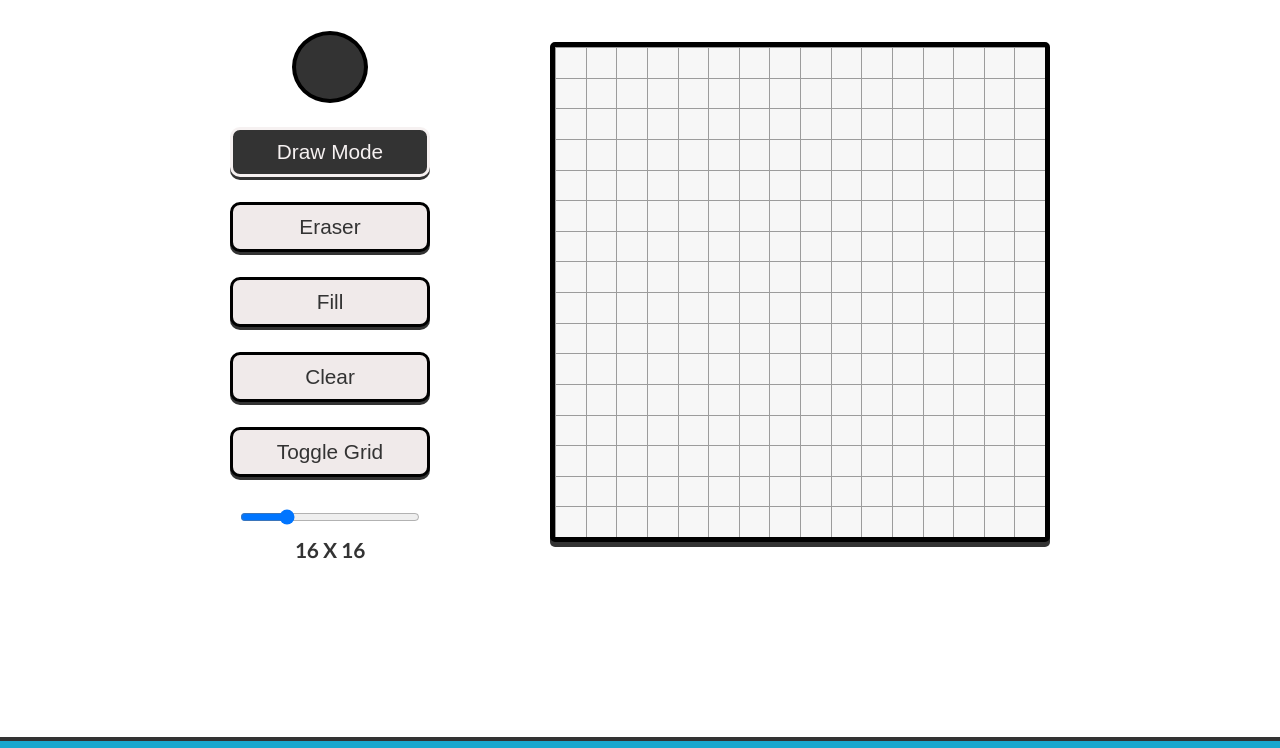
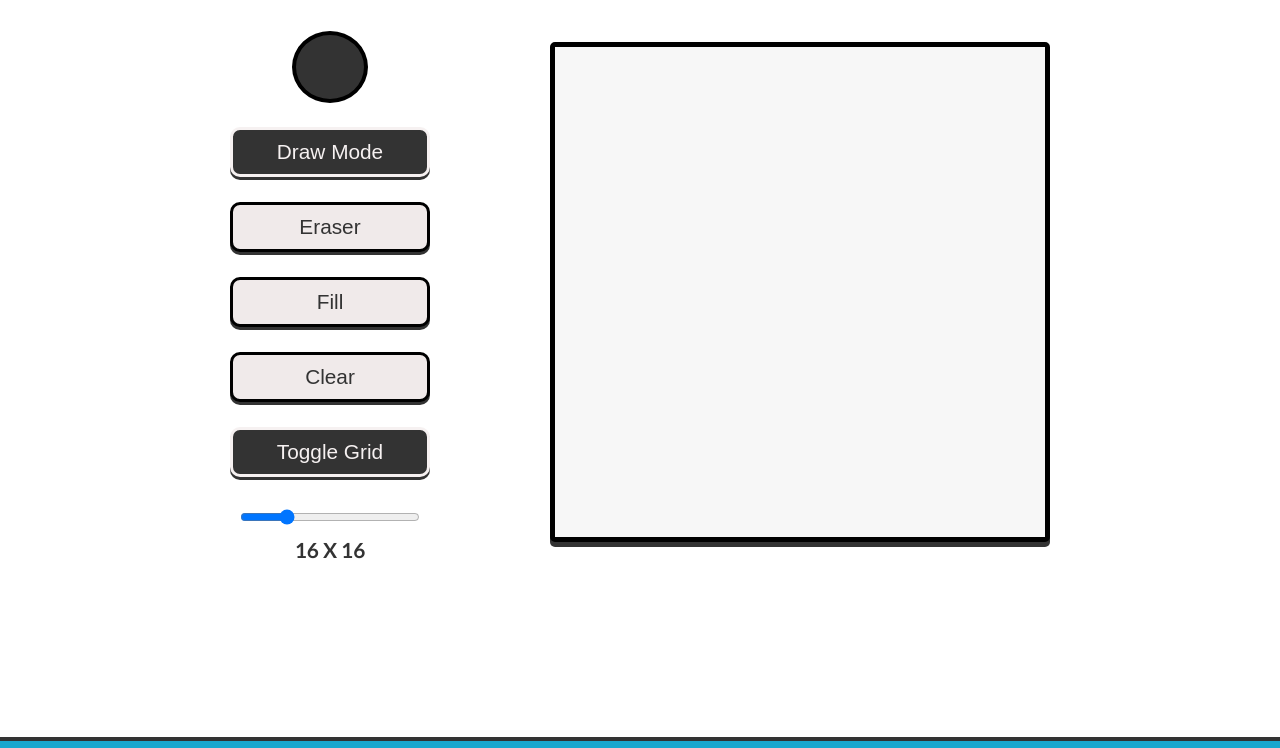
Before and after one commit to Tiago-salva/Etch-a-Sketch, a plain HTML site: page index.html in a window 1280 px wide. Both pictures are taken after a click on the button "Toggle Grid". Shown: the part 119-867 px from the top of the page. Drawn offline with Linux system fonts and the light colour scheme.

Commit message:
Fixing bugs

```diff
--- a/script.js
+++ b/script.js
@@ -46,20 +46,18 @@ function tailColorMouse() {
 
     //Cuando se apreta el btnToggle los bordes del grid desaparecen
     btnToggle.addEventListener("click", () => {
-        cells.forEach((cell) => {
-        cell.classList.toggle("activaded");
-        });
+        btnToggle.classList.toggle("active");
 
-        // if (btnToggle.classList.contains("activaded")) {
-        //     cells.forEach((cell) => {
-        //         cell.style.border = "none";
-        //     });
-        // } else {
-        //     cells.forEach((cell) => {
-        //         cell.style.borderTop = "1px solid rgb(156, 156, 156)";
-        //         cell.style.borderLeft = "1px solid rgb(156, 156, 156)";
-        //     });
-        // };
+        if (btnToggle.classList.contains("active")) {
+            cells.forEach((cell) => {
+                cell.style.border = "none";
+            });
+        } else {
+            cells.forEach((cell) => {
+                cell.style.borderTop = "1px solid rgb(156, 156, 156)";
+                cell.style.borderLeft = "1px solid rgb(156, 156, 156)";
+            });
+        };
 
     });
 
--- a/styles.css
+++ b/styles.css
@@ -144,11 +144,6 @@ body {
     border: none;
     border-radius: var(--button_radius);
     background: var(--button_outline_color);
-}
-
-.activaded {
-    border-top: none;
-    border-left: none;
 }
 
 .btn-grid-container {
```
